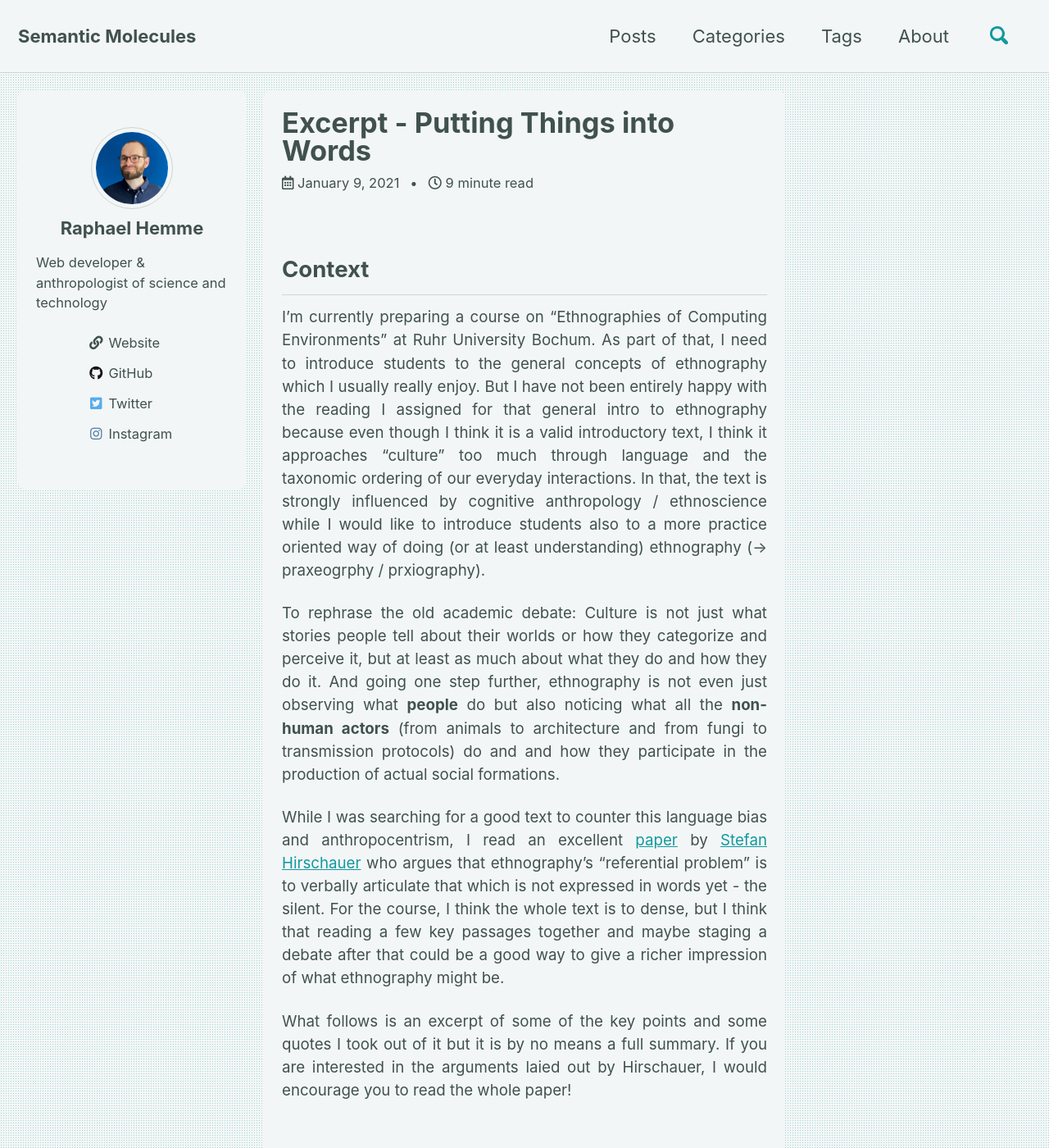
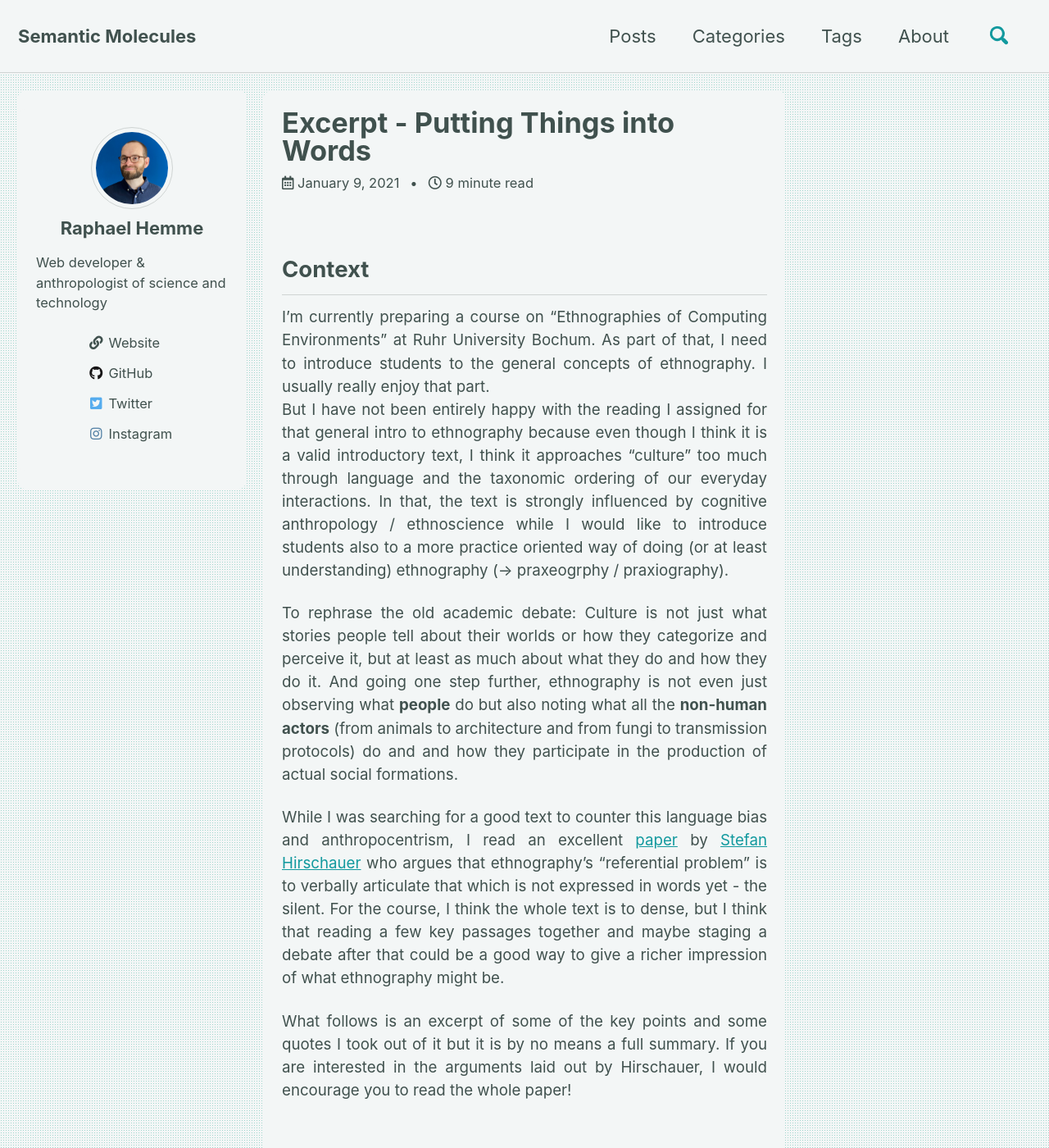
Before and after one commit to Raphael-Hemme/Raphael-Hemme.github.io, a Jekyll site: the page built from _posts/2021-01-09-excerpt-hirschauer-putting-things-into-words.md, in a window 1280 px wide and 1400 px high. Shown: the whole window at 82% size. Built offline with Jekyll 4.4.1, drawn with Linux system fonts in a browser that asks for light colours; cached includes are drawn as plain includes; emoji names are drawn with the system emoji font; some of the changed text lies outside the part shown.

Commit message:
Some more minor changes in last blog post

```diff
--- a/_posts/2021-01-09-excerpt-hirschauer-putting-things-into-words.md
+++ b/_posts/2021-01-09-excerpt-hirschauer-putting-things-into-words.md
@@ -10,14 +10,14 @@ tags:
 ---
 
 ## Context
-I'm currently preparing a course on "Ethnographies of Computing Environments" at Ruhr University Bochum. As part of that, I need to introduce students to the general concepts of ethnography which I usually really enjoy.
-But I have not been entirely happy with the reading I assigned for that general intro to ethnography because even though I think it is a valid introductory text, I think it approaches "culture" too much through language and the taxonomic ordering of our everyday interactions. In that, the text is strongly influenced by cognitive anthropology / ethnoscience while I would like to introduce students also to a more practice oriented way of doing (or at least understanding) ethnography (-> praxeogrphy / prxiography).
+I'm currently preparing a course on "Ethnographies of Computing Environments" at Ruhr University Bochum. As part of that, I need to introduce students to the general concepts of ethnography. I usually really enjoy that part.
+But I have not been entirely happy with the reading I assigned for that general intro to ethnography because even though I think it is a valid introductory text, I think it approaches "culture" too much through language and the taxonomic ordering of our everyday interactions. In that, the text is strongly influenced by cognitive anthropology / ethnoscience while I would like to introduce students also to a more practice oriented way of doing (or at least understanding) ethnography (-> praxeogrphy / praxiography).
 
-To rephrase the old academic debate: Culture is not just what stories people tell about their worlds or how they categorize and perceive it, but at least as much about what they do and how they do it. And going one step further, ethnography is not even just observing what **people** do but also noticing what all the **non-human actors** (from animals to architecture and from fungi to transmission protocols) do and and how they participate in the production of actual social formations.
+To rephrase the old academic debate: Culture is not just what stories people tell about their worlds or how they categorize and perceive it, but at least as much about what they do and how they do it. And going one step further, ethnography is not even just observing what **people** do but also noting what all the **non-human actors** (from animals to architecture and from fungi to transmission protocols) do and and how they participate in the production of actual social formations.
 
 While I was searching for a good text to counter this language bias and anthropocentrism, I read an excellent [paper](https://www.theorie.soziologie.uni-mainz.de/files/2019/09/2006_HumStud_Putting-Things-Into-Words.pdf) by [Stefan Hirschauer](https://www.grc.uni-mainz.de/prof-stefan-hirschauer/) who argues that ethnography's "referential problem" is to verbally articulate that which is not expressed in words yet - the silent. For the course, I think the whole text is to dense, but I think that reading a few key passages together and maybe staging a debate after that could be a good way to give a richer impression of what ethnography might be.
 
-What follows is an excerpt of some of the key points and some quotes I took out of it but it is by no means a full summary. If you are interested in the arguments laied out by Hirschauer, I would encourage you to read the whole paper!
+What follows is an excerpt of some of the key points and some quotes I took out of it but it is by no means a full summary. If you are interested in the arguments laid out by Hirschauer, I would encourage you to read the whole paper!
 
 ## Excerpt
 
```
Also changed, not shown: other parts of _posts/2021-01-09-excerpt-hirschauer-putting-things-into-words.md (+1 -1 lines).
